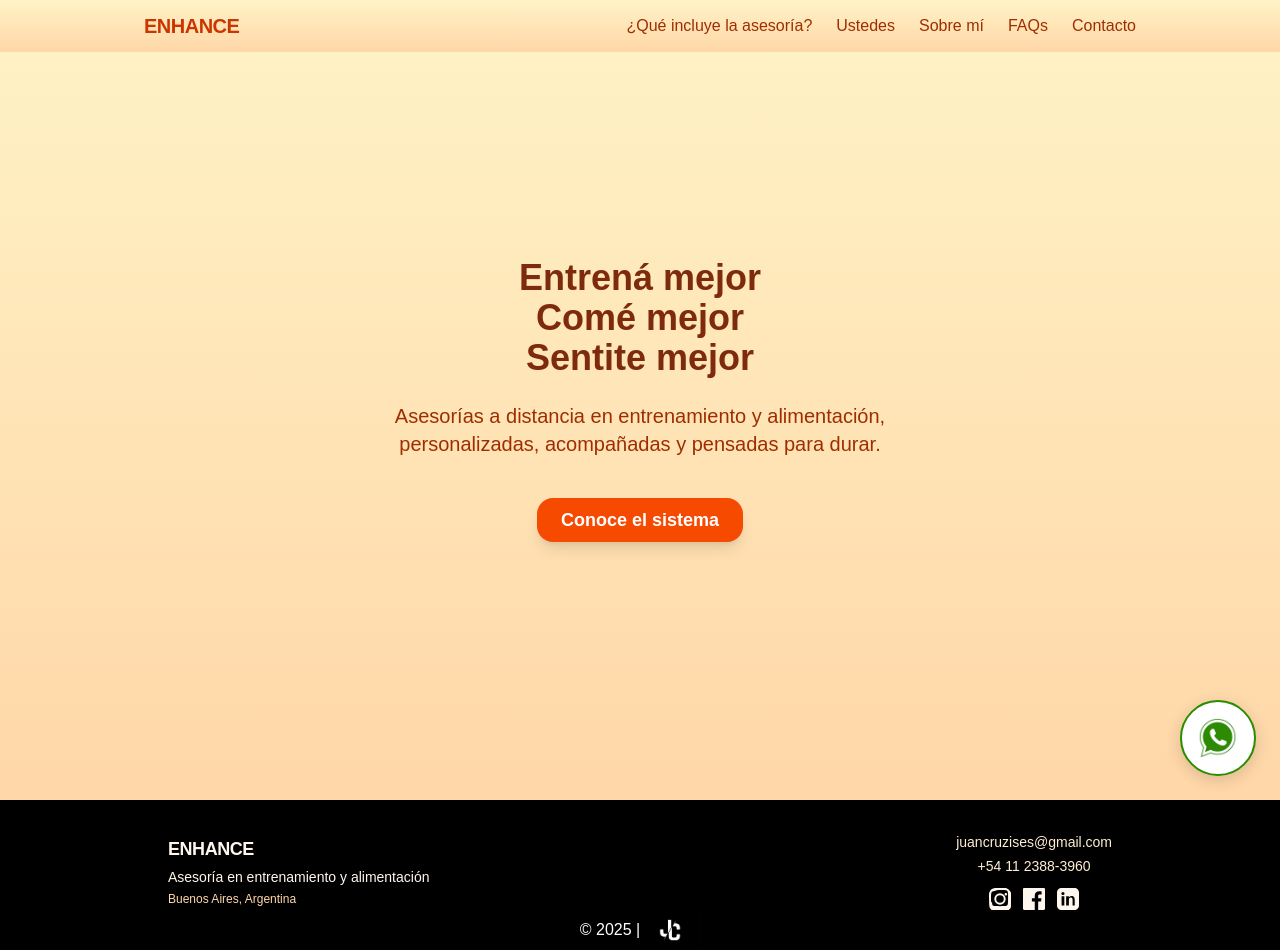
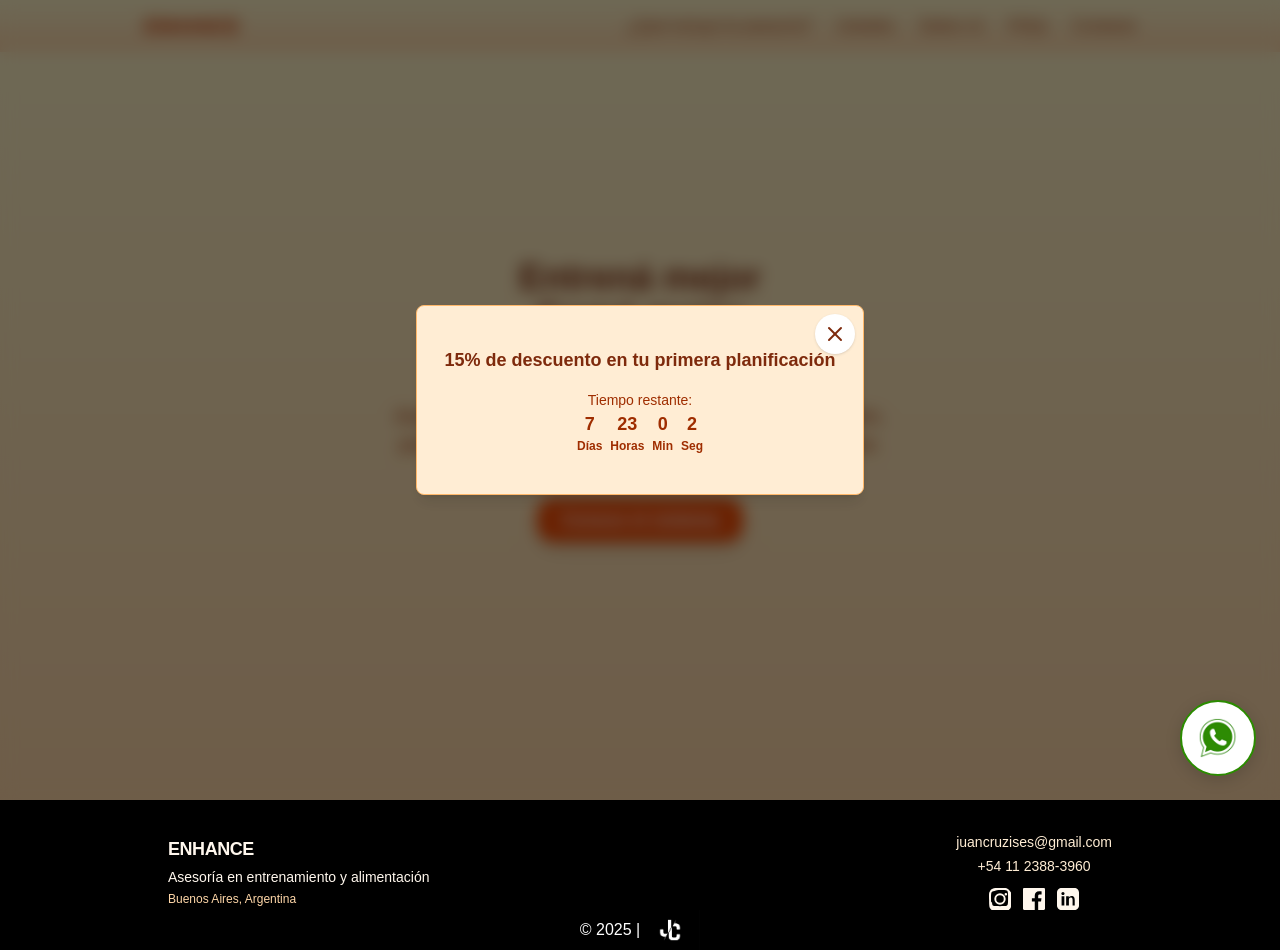
Before and after one commit to JuanCruzIses/enhance, a Next.js app: page / in a window 1280 px wide. Built offline with nearby package versions, Linux system fonts and the light colour scheme.

Commit message:
New feature added

```diff
--- a/src/app/layout.jsx
+++ b/src/app/layout.jsx
@@ -1,7 +1,10 @@
+"use client"
 import { Geist, Geist_Mono } from "next/font/google";
 import "./globals.css";
 import Header from "../components/Header";
 import Footer from "../components/Footer";
+import { usePathname } from "next/navigation";
+import { useEffect } from "react";
 
 const geistSans = Geist({
   variable: "--font-geist-sans",
@@ -13,14 +16,33 @@ const geistMono = Geist_Mono({
   subsets: ["latin"],
 });
 
-export const metadata = {
-  title: "Create Next App",
-  description: "Generated by create next app",
-};
 
 export default function RootLayout({ children }) {
+  const pathname = usePathname();
+
+  // Función para generar el título dinámico
+  const getPageTitle = () => {
+    const pageName = {
+      "/": "Inicio",
+      "/sobre-mi": "Sobre mí",
+      "/ustedes": "Ustedes",
+      "/preguntas-frecuentes": "Preguntas frecuentes",
+      "/contacto": "Contacto",
+      "/asesoria": "Asesoría",
+    };
+    return `Enhance - ${pageName[pathname] || "Página"}`;
+  };
+
+  useEffect(() => {
+    document.title = getPageTitle();
+  }, [pathname]);
+
   return (
-    <html lang="en">
+    <html lang="es">
+      <head>
+        {/* El path correcto para Next.js es SIN /public */}
+        <link rel="icon" href="/images/logo.png" type="image/png" />
+      </head>
       <body
         className={`${geistSans.variable} ${geistMono.variable} antialiased`}
       >
--- a/src/app/page.jsx
+++ b/src/app/page.jsx
@@ -1,11 +1,11 @@
-"use client";
-import React, { useState } from 'react';
+"use client"
+import React from 'react';
 import Link from 'next/link';
-import StartFormModal from '../components/StartFormModal';
 import WhatsAppButton from '../components/WhatsAppButton';
+import CountdownModal from '@/components/CountdownModal';
+
 
 function Home() {
-  const [modalOpen, setModalOpen] = useState(false);
   return (
     <>
       <div className="w-full max-w-xl flex flex-col items-center gap-6">
@@ -22,6 +22,7 @@ function Home() {
           Conoce el sistema
         </Link>
       </div>
+      <CountdownModal/>
       <WhatsAppButton />
     </>
   );
--- /dev/null
+++ b/src/components/CountdownModal.jsx
@@ -0,0 +1,83 @@
+"use client"
+import React, { useState, useEffect } from "react";
+
+function CountdownModal() {
+  const [timeLeft, setTimeLeft] = useState({ days: 0, hours: 0, minutes: 0, seconds: 0 });
+  const [isVisible, setIsVisible] = useState(false); // Controla la visibilidad del modal
+
+  useEffect(() => {
+    const modalClosed = localStorage.getItem("modalClosed"); // Verifica si el modal ya fue cerrado
+    if (!modalClosed) {
+      setIsVisible(true); // Muestra el modal si no fue cerrado previamente
+    }
+
+    const targetDate = new Date("2025-08-08T20:00:00"); // Sábado 8 de agosto a las 20:00 hs
+    const interval = setInterval(() => {
+      const now = new Date();
+      const difference = targetDate - now;
+
+      if (difference <= 0) {
+        clearInterval(interval);
+        setTimeLeft({ days: 0, hours: 0, minutes: 0, seconds: 0 });
+      } else {
+        const days = Math.floor(difference / (1000 * 60 * 60 * 24));
+        const hours = Math.floor((difference / (1000 * 60 * 60)) % 24);
+        const minutes = Math.floor((difference / (1000 * 60)) % 60);
+        const seconds = Math.floor((difference / 1000) % 60);
+        setTimeLeft({ days, hours, minutes, seconds });
+      }
+    }, 1000);
+
+    return () => clearInterval(interval);
+  }, []);
+
+  const handleClose = () => {
+    setIsVisible(false);
+    localStorage.setItem("modalClosed", "true"); // Guarda en localStorage que el modal fue cerrado
+  };
+
+  if (!isVisible) return null; // Si el modal está cerrado, no se renderiza
+
+  return (
+    <div className="fixed inset-0 z-50 bg-[#00000091] bg-opacity-50 backdrop-blur-sm flex items-center justify-center">
+      <div className="relative bg-orange-100 border border-orange-300 rounded-lg shadow-lg p-6 py-10 w-11/12 max-w-md">
+        <button
+          onClick={handleClose}
+          className="absolute cursor-pointer top-2 right-2 bg-white text-orange-900 rounded-full p-2 shadow hover:bg-gray-200"
+          aria-label="Cerrar"
+        >
+          <svg width="24" height="24" viewBox="0 0 24 24" fill="none">
+            <path d="M18 6L6 18" stroke="currentColor" strokeWidth="2" strokeLinecap="round" />
+            <path d="M6 6L18 18" stroke="currentColor" strokeWidth="2" strokeLinecap="round" />
+          </svg>
+        </button>
+        <h3 className="text-lg font-bold text-orange-900 mb-4 text-center">
+          15% de descuento en tu primera planificación
+        </h3>
+        <div className="text-center text-orange-800">
+          <p className="text-sm">Tiempo restante:</p>
+          <div className="flex justify-center gap-2 text-lg font-semibold">
+            <div>
+              <span>{timeLeft.days}</span>
+              <span className="text-xs block">Días</span>
+            </div>
+            <div>
+              <span>{timeLeft.hours}</span>
+              <span className="text-xs block">Horas</span>
+            </div>
+            <div>
+              <span>{timeLeft.minutes}</span>
+              <span className="text-xs block">Min</span>
+            </div>
+            <div>
+              <span>{timeLeft.seconds}</span>
+              <span className="text-xs block">Seg</span>
+            </div>
+          </div>
+        </div>
+      </div>
+    </div>
+  );
+}
+
+export default CountdownModal;
```
Also changed, not shown: src/app/sobre-mi/page.jsx (+4 -3 lines).
